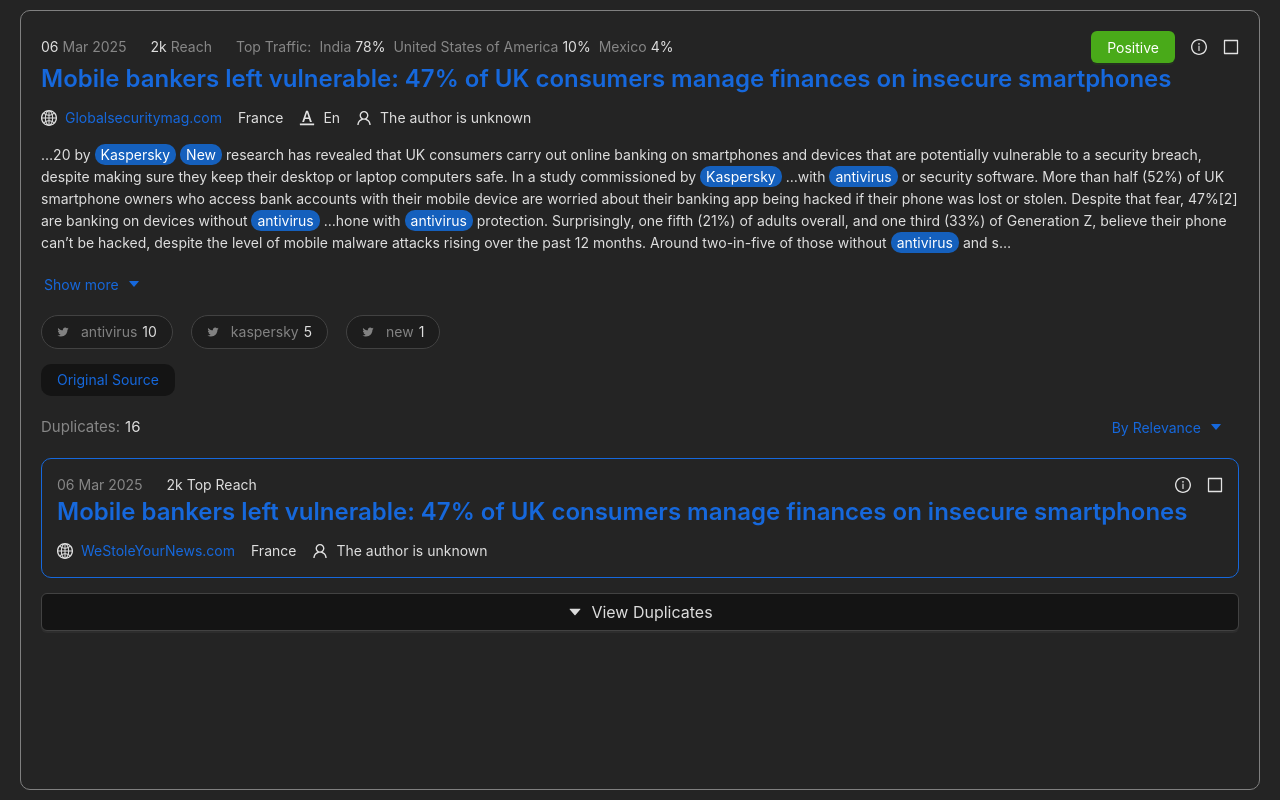
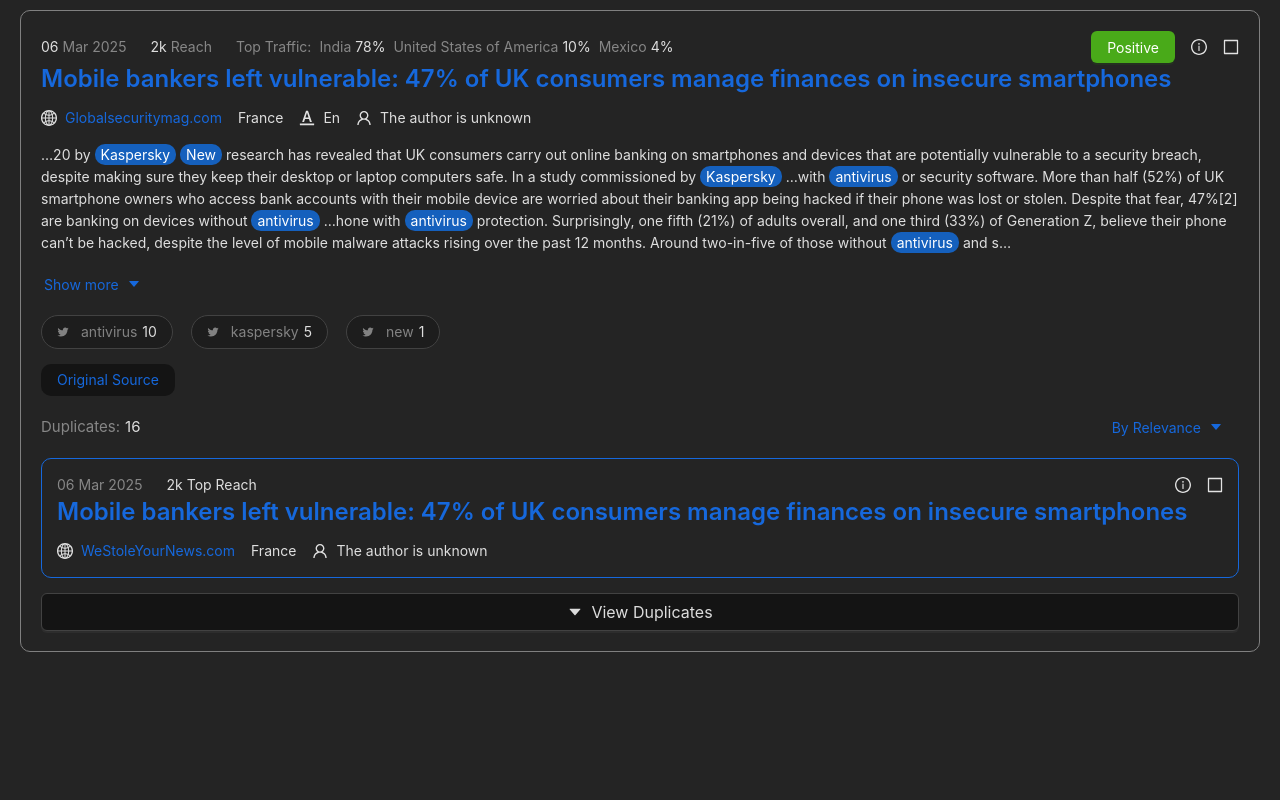
Before and after one commit to DragonRomeo/kaspersky-test, a React (Vite) app: page / in a window 1280 px wide. Built offline with nearby package versions, Linux system fonts and the light colour scheme.

Commit message:
fix: fix global styles

```diff
--- a/src/components/news/info/info.tsx
+++ b/src/components/news/info/info.tsx
@@ -27,7 +27,7 @@
           {capitalize(dom)}
         </Link>
       </Flex>
-      {/* TODO: add icon for country */}
+      {/* TODO: add mock icon for country */}
       <InfoItem text={country}></InfoItem>
       {lang && (
         <InfoItem icon={<FontColorsOutlined />} text={capitalize(lang)} />
--- a/src/index.scss
+++ b/src/index.scss
@@ -23,6 +23,4 @@
 
 body {
   margin: 0;
-  width: 100vw;
-  height: 100vh;
 }
```
Also changed, not shown: src/components/news/traffic/traffic.module.scss (deleted).
